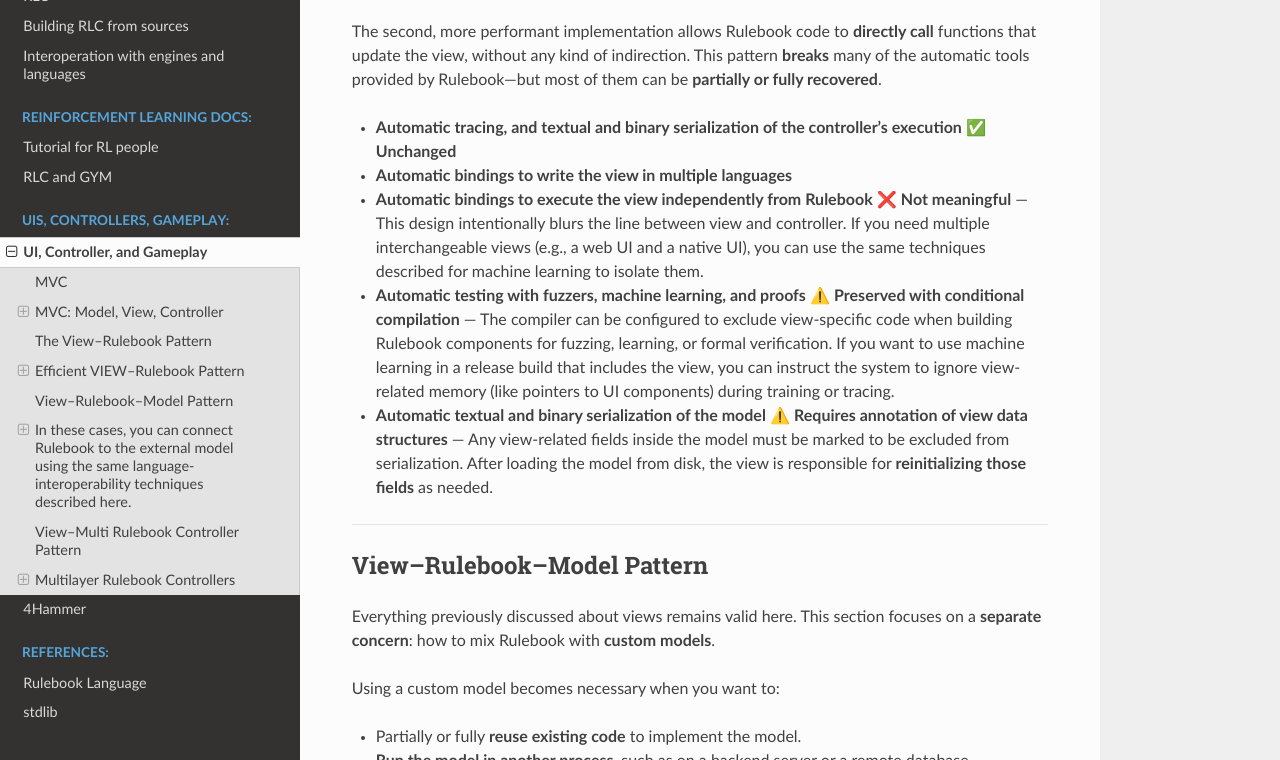
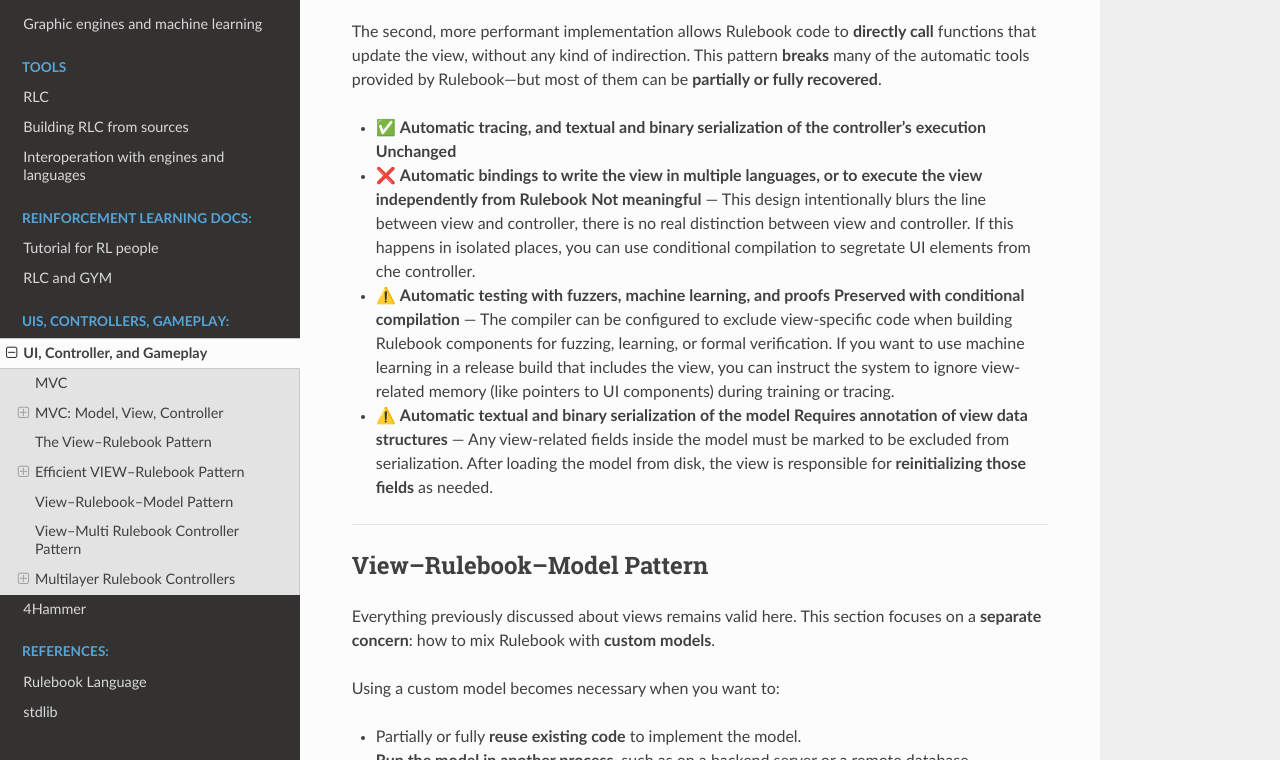
Before and after one commit to rl-language/doc, a Sphinx documentation site: the page built from source/ui_gameplay.md, in a window 1280 px wide and 900 px high, scrolled down 3566 px, cut to the strip 140-900 px from the top of the window. Built offline with Sphinx 7.4.7 and the Read the Docs theme 3.1.0, drawn with Linux system fonts in a browser that asks for light colours; pages that are not in the unit, such as notebooks, are missing from menus; some of the changed text lies outside the part shown.

```diff
--- a/source/ui_gameplay.md
+++ b/source/ui_gameplay.md
@@ -242,22 +242,19 @@ This **event-driven rendering** dramatically reduces unnecessary UI updates whil
 The second, more performant implementation allows Rulebook code to **directly call** functions that update the view, without any kind of indirection.
 This pattern **breaks** many of the automatic tools provided by Rulebook—but most of them can be **partially or fully recovered**.
 
-* **Automatic tracing, and textual and binary serialization of the controller's execution**
-  ✅ **Unchanged**
+* ✅ **Automatic tracing, and textual and binary serialization of the controller's execution**
+  **Unchanged**
 
-* **Automatic bindings to write the view in multiple languages**
+* ❌ **Automatic bindings to write the view in multiple languages, or to execute the view independently from Rulebook**
+  **Not meaningful** — This design intentionally blurs the line between view and controller, there is no real distinction between view and controller. If this happens in isolated places, you can use conditional compilation to segretate UI elements from che controller.
 
-* **Automatic bindings to execute the view independently from Rulebook**
-  ❌ **Not meaningful** — This design intentionally blurs the line between view and controller.
-  If you need multiple interchangeable views (e.g., a web UI and a native UI), you can use the same techniques described for machine learning to isolate them.
-
-* **Automatic testing with fuzzers, machine learning, and proofs**
-  ⚠️ **Preserved with conditional compilation** —
+* ⚠️ **Automatic testing with fuzzers, machine learning, and proofs**
+   **Preserved with conditional compilation** —
   The compiler can be configured to exclude view-specific code when building Rulebook components for fuzzing, learning, or formal verification.
   If you want to use machine learning in a release build that includes the view, you can instruct the system to ignore view-related memory (like pointers to UI components) during training or tracing.
 
-* **Automatic textual and binary serialization of the model**
-  ⚠️ **Requires annotation of view data structures** —
+* ⚠️ **Automatic textual and binary serialization of the model**
+   **Requires annotation of view data structures** —
   Any view-related fields inside the model must be marked to be excluded from serialization.
   After loading the model from disk, the view is responsible for **reinitializing those fields** as needed.
 
@@ -274,6 +271,7 @@ Using a custom model becomes necessary when you want to:
 * **Write the model in another language**, e.g. for performance (CUDA) or integration (SQL).
 
 In these cases, you can connect Rulebook to the external model using the same language-interoperability techniques described [here](./interoperating.md).
+
 ---
 
 
@@ -327,40 +325,40 @@ In these cases, you can connect Rulebook to the external model using the same la
 
 Just like when violating the separation between **view and controller**, writing parts of the **model outside of Rulebook** makes it harder to use Rulebook’s off-the-shelf tools. The tools don’t stop working entirely—but they may require additional effort or custom implementation.
 
-### Automatic textual and binary serialization of the model
+* **Automatic textual and binary serialization of the model**
 
 Serialization relies on Rulebook being able to **print**, **parse**, **binary print**, and **binary parse** the model.
 If you're using model classes written in another language, you’ll need to implement those methods yourself, **in the original language**, for every class used in Rulebook. If you do, serialization will work as expected.
 
 ---
 
-### Automatic tracing, and textual and binary serialization of the controller
+* **Automatic tracing, and textual and binary serialization of the controller**
 
 This works **as long as you don't use foreign classes (from another language) as arguments in action statements**.
 If you do, then the same rules from the model serialization section above apply: you’ll need to manually provide serialization logic.
 
 ---
 
-### Automatic testing with fuzzers, machine learning, and proofs
+* **Automatic testing with fuzzers, machine learning, and proofs**
 
-Fuzzing behaves like tracing—if the controller or model depends on external types, you'll need serialization support.
+Fuzzing behaves like tracing—tracing depends on external types, you'll need serialization support.
 
 In addition:
 
-* ✅ **Model checking** requires that foreign model classes be **copiable**.
-* ✅ **Machine learning** requires those classes to implement **serialization-to-tensor traits**.
+* **Model checking** requires that foreign model classes be **copiable**.
+* **Machine learning** requires those classes to implement **serialization-to-tensor traits**.
 
 ---
 
-### Automatic bindings to execute the view independently from Rulebook
+* **Automatic bindings to execute the view independently from Rulebook**
 
-✅ **Unaffected**
+ **Unaffected**
 
 ---
 
-### Automatic bindings to write the view in multiple languages
+* **Automatic bindings to write the view in multiple languages**
 
-✅ **Unaffected**
+ **Unaffected**
 
 ---
 
```
Also changed, not shown: source/4hammer.md (+42 -83 lines), source/gym_tutorial.md (+1 -0 lines), source/index.rst (+9 -7 lines), source/interoperating.md (+5 -5 lines), source/language_tour.md (+17 -8 lines), 1 other file.
